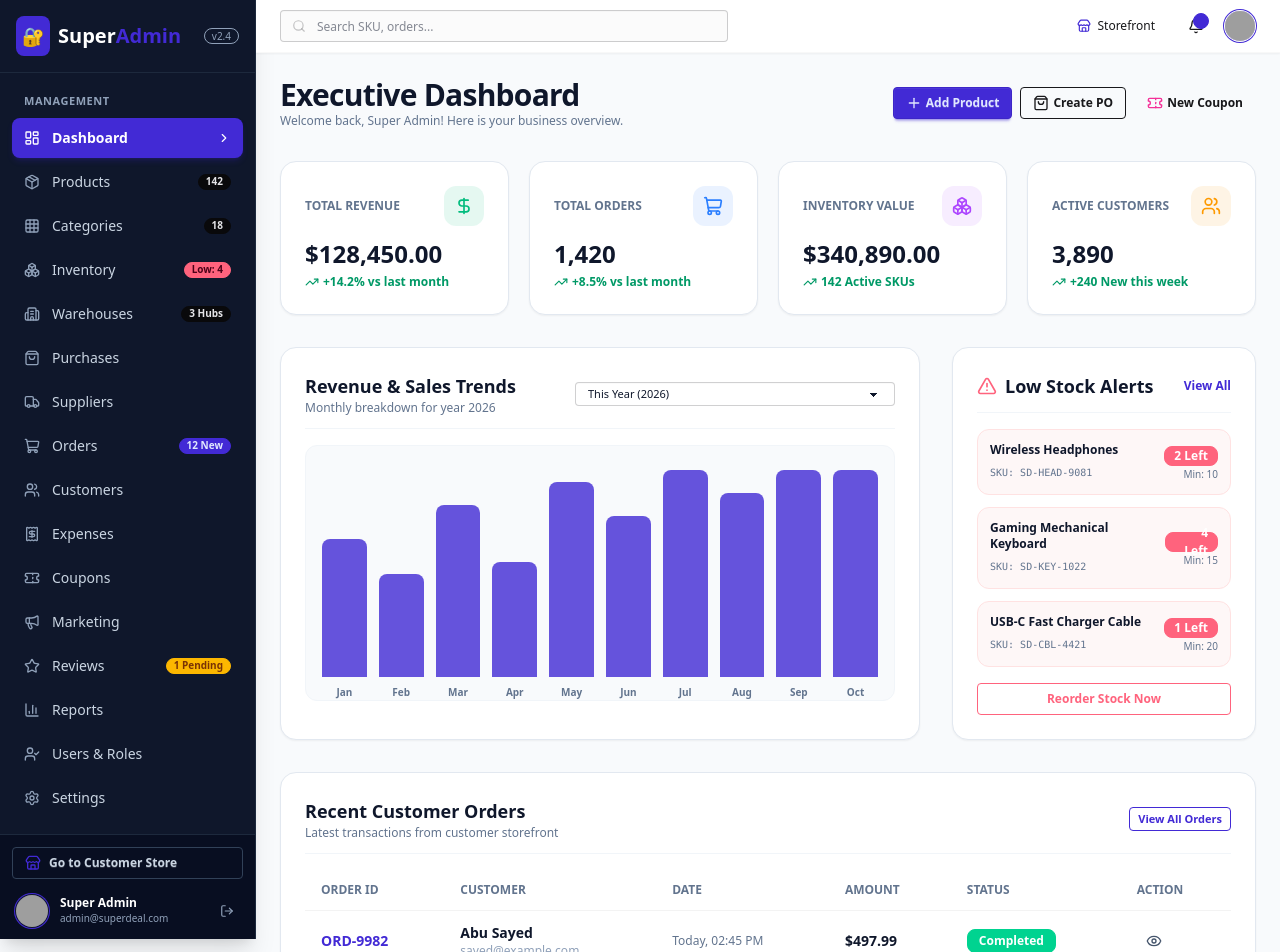
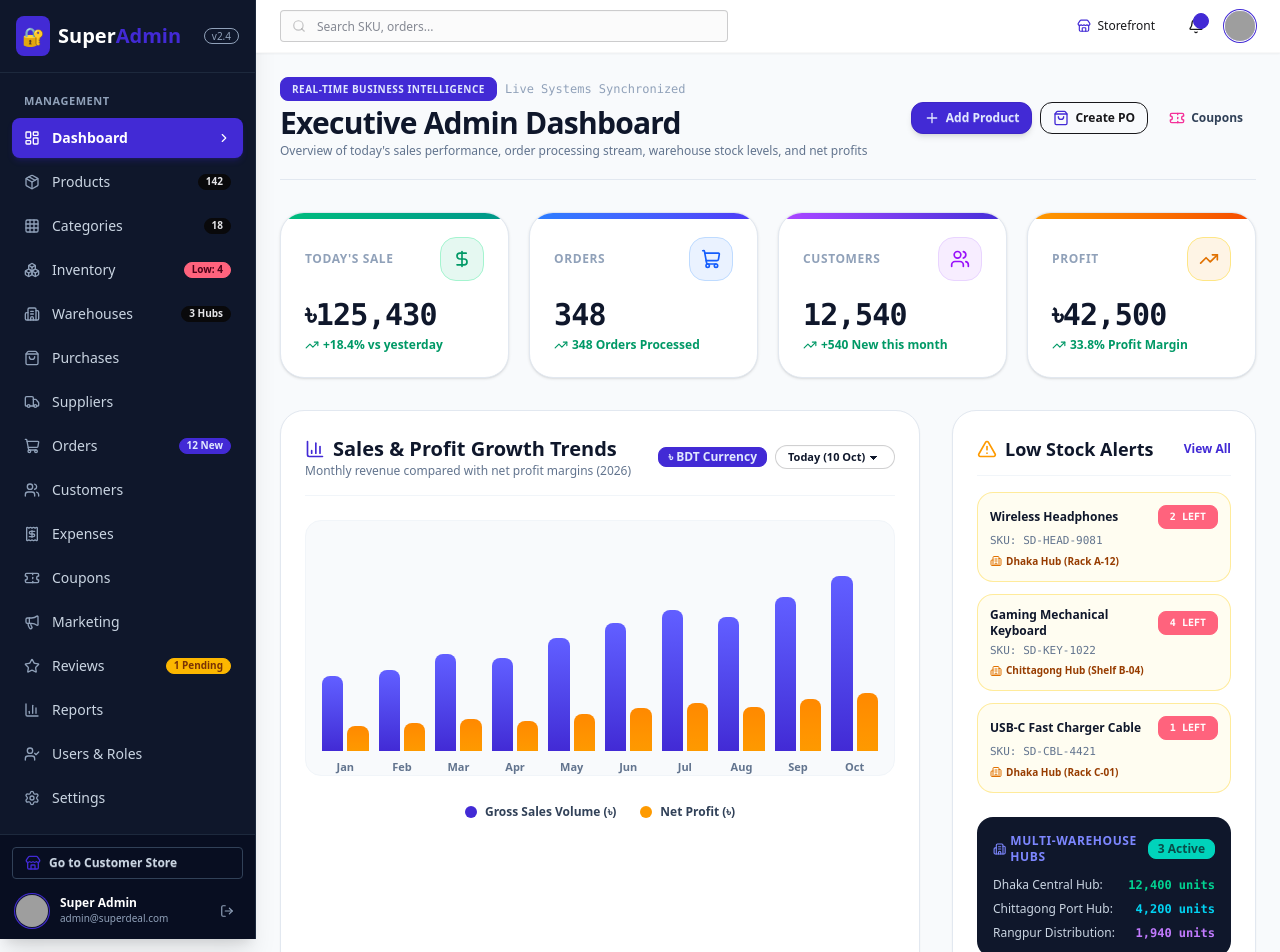
Before and after one commit to abusayedsohag/superdeal-invebtory-web, a Next.js app: page /admin/dashboard in a window 1280 px wide. Shown: the top 952 px of the page. Built offline with nearby package versions, Linux system fonts and the light colour scheme; grey boxes are pictures that could not be loaded.

Commit message:
admin dashboard templete changed

```diff
--- a/app/admin/dashboard/page.tsx
+++ b/app/admin/dashboard/page.tsx
@@ -1,4 +1,7 @@
+"use client";
+
 import Link from "next/link";
+import { useState } from "react";
 import {
   DollarSign,
   ShoppingCart,
@@ -12,190 +15,333 @@ import {
   Ticket,
   BarChart3,
   Eye,
-  CheckCircle,
-  Clock
+  CheckCircle2,
+  Clock,
+  Building2,
+  Zap,
+  TrendingDown,
+  Layers,
+  ArrowRight,
+  ShieldCheck
 } from "lucide-react";
 
 export default function AdminDashboardPage() {
-  const kpiStats = [
-    { title: "Total Revenue", value: "\$128,450.00", change: "+14.2% vs last month", icon: DollarSign, color: "text-emerald-500 bg-emerald-500/10" },
-    { title: "Total Orders", value: "1,420", change: "+8.5% vs last month", icon: ShoppingCart, color: "text-blue-500 bg-blue-500/10" },
-    { title: "Inventory Value", value: "\$340,890.00", change: "142 Active SKUs", icon: Boxes, color: "text-purple-500 bg-purple-500/10" },
-    { title: "Active Customers", value: "3,890", change: "+240 New this week", icon: Users, color: "text-amber-500 bg-amber-500/10" }
+  const [timeFilter, setTimeFilter] = useState("today");
+
+  // EXACT SPECIFICATION 4 TOP CARDS
+  const topCards = [
+    {
+      title: "Today's Sale",
+      value: "৳125,430",
+      change: "+18.4% vs yesterday",
+      isUp: true,
+      icon: DollarSign,
+      bgGradient: "from-emerald-500 to-teal-600",
+      accentBg: "bg-emerald-500/10 text-emerald-600 border-emerald-200"
+    },
+    {
+      title: "Orders",
+      value: "348",
+      change: "348 Orders Processed",
+      isUp: true,
+      icon: ShoppingCart,
+      bgGradient: "from-blue-500 to-indigo-600",
+      accentBg: "bg-blue-500/10 text-blue-600 border-blue-200"
+    },
+    {
+      title: "Customers",
+      value: "12,540",
+      change: "+540 New this month",
+      isUp: true,
+      icon: Users,
+      bgGradient: "from-purple-500 to-indigo-700",
+      accentBg: "bg-purple-500/10 text-purple-600 border-purple-200"
+    },
+    {
+      title: "Profit",
+      value: "৳42,500",
+      change: "33.8% Profit Margin",
+      isUp: true,
+      icon: TrendingUp,
+      bgGradient: "from-amber-500 to-orange-600",
+      accentBg: "bg-amber-500/10 text-amber-600 border-amber-200"
+    }
   ];
 
+  // Recent Live Orders Stream
   const recentOrders = [
-    { id: "ORD-9982", customer: "Abu Sayed", email: "sayed@example.com", date: "Today, 02:45 PM", amount: "\$497.99", status: "Completed", badgeColor: "badge-success" },
-    { id: "ORD-9981", customer: "Jane Cooper", email: "jane@example.com", date: "Today, 01:15 PM", amount: "\$149.00", status: "Processing", badgeColor: "badge-primary" },
-    { id: "ORD-9980", customer: "Robert Fox", email: "fox@example.com", date: "Yesterday", amount: "\$89.99", status: "Pending", badgeColor: "badge-warning" },
-    { id: "ORD-9979", customer: "Cody Fisher", email: "cody@example.com", date: "Oct 05, 2026", amount: "\$310.50", status: "Completed", badgeColor: "badge-success" }
+    { id: "SD-10293", customer: "Rahim Ahmed", date: "Today, 02:45 PM", amount: 2450, payment: "bKash MFS", status: "Processing", badge: "badge-primary" },
+    { id: "SD-10294", customer: "Tanvir Hossain", date: "Today, 01:15 PM", amount: 1490, payment: "COD", status: "Confirmed", badge: "badge-info text-white" },
+    { id: "SD-10295", customer: "Sharmin Sultana", date: "Today, 11:30 AM", amount: 3200, payment: "Nagad MFS", status: "Packed", badge: "badge-secondary text-white" },
+    { id: "SD-10296", customer: "Mahmud Hasan", date: "Yesterday, 04:20 PM", amount: 890, payment: "COD", status: "Out for Delivery", badge: "bg-indigo-600 text-white" }
   ];
 
+  // Low Stock Warehouse Alerts
   const lowStockAlerts = [
-    { name: "Wireless Headphones", sku: "SD-HEAD-9081", stock: 2, minStock: 10 },
-    { name: "Gaming Mechanical Keyboard", sku: "SD-KEY-1022", stock: 4, minStock: 15 },
-    { name: "USB-C Fast Charger Cable", sku: "SD-CBL-4421", stock: 1, minStock: 20 },
+    { name: "Wireless Headphones", sku: "SD-HEAD-9081", stock: 2, minStock: 10, location: "Dhaka Hub (Rack A-12)" },
+    { name: "Gaming Mechanical Keyboard", sku: "SD-KEY-1022", stock: 4, minStock: 15, location: "Chittagong Hub (Shelf B-04)" },
+    { name: "USB-C Fast Charger Cable", sku: "SD-CBL-4421", stock: 1, minStock: 20, location: "Dhaka Hub (Rack C-01)" }
+  ];
+
+  // Monthly Revenue Data Mock for Bar Chart
+  const salesChartData = [
+    { month: "Jan", sales: 85, profit: 28 },
+    { month: "Feb", sales: 92, profit: 31 },
+    { month: "Mar", sales: 110, profit: 36 },
+    { month: "Apr", sales: 105, profit: 34 },
+    { month: "May", sales: 128, profit: 42 },
+    { month: "Jun", sales: 145, profit: 48 },
+    { month: "Jul", sales: 160, profit: 54 },
+    { month: "Aug", sales: 152, profit: 50 },
+    { month: "Sep", sales: 175, profit: 58 },
+    { month: "Oct", sales: 198, profit: 65 }
   ];
 
   return (
-    <div className="space-y-8">
-      {/* Top Header & Quick Actions */}
-      <div className="flex flex-col sm:flex-row sm:items-center justify-between gap-4">
+    <div className="space-y-8 max-w-7xl mx-auto pb-16">
+      {/* TOP EXECUTIVE BANNER & QUICK ACTIONS */}
+      <div className="flex flex-col lg:flex-row lg:items-center justify-between gap-4 border-b border-slate-200 pb-5">
         <div>
-          <h1 className="text-3xl font-black text-slate-900 tracking-tight">Executive Dashboard</h1>
-          <p className="text-xs text-slate-500">Welcome back, Super Admin! Here is your business overview.</p>
+          <div className="flex items-center gap-2">
+            <span className="badge badge-primary font-black text-[10px] uppercase tracking-wider">
+              Real-time Business Intelligence
+            </span>
+            <span className="text-xs text-slate-400 font-mono">Live Systems Synchronized</span>
+          </div>
+          <h1 className="text-3xl font-black text-slate-900 tracking-tight mt-1">
+            Executive Admin Dashboard
+          </h1>
+          <p className="text-xs text-slate-500 mt-0.5">
+            Overview of today's sales performance, order processing stream, warehouse stock levels, and net profits
+          </p>
         </div>
+
+        {/* Quick Actions Shortcuts */}
         <div className="flex items-center gap-2 flex-wrap">
-          <Link href="/admin/products" className="btn btn-sm btn-primary gap-1">
+          <Link href="/admin/products/new" className="btn btn-sm btn-primary font-bold rounded-xl gap-1.5 shadow-md">
             <Plus className="w-4 h-4" /> Add Product
           </Link>
-          <Link href="/admin/purchases" className="btn btn-sm btn-outline gap-1">
-            <ShoppingBag className="w-4 h-4" /> Create PO
+          <Link href="/admin/purchases" className="btn btn-sm btn-outline font-bold rounded-xl gap-1.5">
+            <ShoppingBag className="w-4 h-4 text-primary" /> Create PO
           </Link>
-          <Link href="/admin/coupons" className="btn btn-sm btn-ghost gap-1">
-            <Ticket className="w-4 h-4 text-secondary" /> New Coupon
+          <Link href="/admin/coupons" className="btn btn-sm btn-ghost font-bold rounded-xl gap-1.5 text-slate-700 hover:text-slate-900">
+            <Ticket className="w-4 h-4 text-secondary" /> Coupons
           </Link>
         </div>
       </div>
 
-      {/* KPI Cards Grid */}
+      {/* 4 TOP SPECIFICATION CARDS (Cleanest & Most Beautiful UI Layout) */}
       <div className="grid grid-cols-1 sm:grid-cols-2 lg:grid-cols-4 gap-5">
-        {kpiStats.map((kpi, idx) => {
-          const Icon = kpi.icon;
+        {topCards.map((card, idx) => {
+          const Icon = card.icon;
+
           return (
-            <div key={idx} className="bg-white p-6 rounded-2xl border border-slate-200 shadow-xs space-y-3">
+            <div
+              key={idx}
+              className="bg-white p-6 rounded-3xl border border-slate-200 shadow-sm hover:shadow-xl transition-all duration-300 relative overflow-hidden group space-y-4"
+            >
+              {/* Subtle top accent bar */}
+              <div className={`h-1.5 w-full absolute top-0 left-0 bg-gradient-to-r ${card.bgGradient}`}></div>
+
               <div className="flex items-center justify-between">
-                <span className="text-xs font-bold text-slate-500 uppercase">{kpi.title}</span>
-                <div className={`p-2.5 rounded-xl ${kpi.color}`}>
+                <span className="text-xs font-black text-slate-400 uppercase tracking-wider">
+                  {card.title}
+                </span>
+                <div className={`w-11 h-11 rounded-2xl border flex items-center justify-center transition-transform group-hover:scale-110 ${card.accentBg}`}>
                   <Icon className="w-5 h-5" />
                 </div>
               </div>
+
               <div>
-                <h3 className="text-2xl font-black text-slate-900">{kpi.value}</h3>
-                <span className="text-xs font-semibold text-emerald-600 flex items-center gap-1 mt-1">
-                  <TrendingUp className="w-3.5 h-3.5" /> {kpi.change}
-                </span>
+                <h3 className="text-3xl font-black text-slate-900 font-mono tracking-tight">
+                  {card.value}
+                </h3>
+                <div className="flex items-center gap-1 text-xs font-extrabold text-emerald-600 mt-1">
+                  <TrendingUp className="w-3.5 h-3.5" />
+                  <span>{card.change}</span>
+                </div>
               </div>
             </div>
           );
         })}
       </div>
 
-      {/* Analytics & Low Stock Row */}
+      {/* MIDDLE ROW: REVENUE TRENDS & WAREHOUSE HEALTH */}
       <div className="grid grid-cols-1 lg:grid-cols-3 gap-8">
-        {/* Sales Overview Chart Mock */}
-        <div className="lg:col-span-2 bg-white p-6 rounded-2xl border border-slate-200 shadow-xs space-y-4">
-          <div className="flex items-center justify-between border-b border-slate-100 pb-3">
+
+        {/* Left 2 Cols: Sales & Profit Growth Chart */}
+        <div className="lg:col-span-2 bg-white p-6 rounded-3xl border border-slate-200 shadow-xs space-y-6">
+          <div className="flex flex-col sm:flex-row sm:items-center justify-between gap-4 border-b border-slate-100 pb-4">
             <div>
-              <h3 className="font-bold text-lg text-slate-900">Revenue & Sales Trends</h3>
-              <p className="text-xs text-slate-500">Monthly breakdown for year 2026</p>
+              <h3 className="font-black text-xl text-slate-900 flex items-center gap-2">
+                <BarChart3 className="w-5 h-5 text-primary" /> Sales & Profit Growth Trends
+              </h3>
+              <p className="text-xs text-slate-500">Monthly revenue compared with net profit margins (2026)</p>
             </div>
-            <select className="select select-xs select-bordered">
-              <option>This Year (2026)</option>
-              <option>Last 30 Days</option>
-            </select>
+
+            <div className="flex items-center gap-2">
+              <span className="badge badge-sm badge-primary font-bold">৳ BDT Currency</span>
+              <select
+                value={timeFilter}
+                onChange={(e) => setTimeFilter(e.target.value)}
+                className="select select-xs select-bordered font-bold focus:outline-none rounded-xl"
+              >
+                <option value="today">Today (10 Oct)</option>
+                <option value="this_month">This Month</option>
+                <option value="year">Year 2026</option>
+              </select>
+            </div>
           </div>
 
-          {/* Graphical Mock Bar Chart */}
-          <div className="h-64 flex items-end justify-between gap-3 pt-6 px-4 bg-slate-50 rounded-xl border border-slate-100">
-            {[
-              { month: "Jan", height: "60%" },
-              { month: "Feb", height: "45%" },
-              { month: "Mar", height: "75%" },
-              { month: "Apr", height: "50%" },
-              { month: "May", height: "85%" },
-              { month: "Jun", height: "70%" },
-              { month: "Jul", height: "95%" },
-              { month: "Aug", height: "80%" },
-              { month: "Sep", height: "90%" },
-              { month: "Oct", height: "100%" }
-            ].map((bar, idx) => (
-              <div key={idx} className="flex-1 flex flex-col items-center gap-2 h-full justify-end">
-                <div
-                  className="w-full bg-primary/80 hover:bg-primary rounded-t-lg transition-all"
-                  style={{ height: bar.height }}
-                ></div>
-                <span className="text-[10px] font-bold text-slate-500">{bar.month}</span>
+          {/* Visual Bar Chart Graph Simulation */}
+          <div className="h-64 flex items-end justify-between gap-2.5 pt-8 px-4 bg-slate-50 rounded-2xl border border-slate-100">
+            {salesChartData.map((d, i) => (
+              <div key={i} className="flex-1 flex flex-col items-center gap-2 group relative">
+                {/* Tooltip Hover */}
+                <div className="opacity-0 group-hover:opacity-100 transition-opacity absolute -top-10 bg-slate-900 text-white text-[10px] font-mono py-1 px-2 rounded-lg pointer-events-none shadow-lg z-20 whitespace-nowrap">
+                  Sales: ৳{d.sales}K | Profit: ৳{d.profit}K
+                </div>
+
+                {/* Bars */}
+                <div className="w-full flex items-end justify-center gap-1 h-44">
+                  <div
+                    className="w-1/2 bg-gradient-to-t from-primary to-indigo-500 rounded-t-lg transition-all group-hover:brightness-110"
+                    style={{ height: `${(d.sales / 200) * 100}%` }}
+                  ></div>
+                  <div
+                    className="w-1/2 bg-gradient-to-t from-amber-500 to-orange-400 rounded-t-lg transition-all group-hover:brightness-110"
+                    style={{ height: `${(d.profit / 200) * 100}%` }}
+                  ></div>
+                </div>
+
+                <span className="text-[11px] font-bold text-slate-500">{d.month}</span>
               </div>
             ))}
           </div>
+
+          {/* Chart Legend */}
+          <div className="flex items-center justify-center gap-6 text-xs font-bold pt-1">
+            <div className="flex items-center gap-2">
+              <span className="w-3 h-3 rounded-full bg-primary inline-block"></span>
+              <span className="text-slate-700">Gross Sales Volume (৳)</span>
+            </div>
+            <div className="flex items-center gap-2">
+              <span className="w-3 h-3 rounded-full bg-amber-500 inline-block"></span>
+              <span className="text-slate-700">Net Profit (৳)</span>
+            </div>
+          </div>
         </div>
 
-        {/* Low Stock Warning Panel */}
-        <div className="bg-white p-6 rounded-2xl border border-slate-200 shadow-xs space-y-4 h-fit">
-          <div className="flex items-center justify-between border-b border-slate-100 pb-3">
-            <h3 className="font-bold text-lg text-slate-900 flex items-center gap-2">
-              <AlertTriangle className="w-5 h-5 text-error" /> Low Stock Alerts
-            </h3>
-            <Link href="/admin/inventory" className="text-xs text-primary font-bold hover:underline">
-              View All
-            </Link>
+        {/* Right 1 Col: Low Stock Alerts & Multi-Warehouse Hubs */}
+        <div className="bg-white p-6 rounded-3xl border border-slate-200 shadow-xs space-y-6 flex flex-col justify-between">
+          <div>
+            <div className="flex items-center justify-between border-b border-slate-100 pb-3">
+              <h3 className="font-black text-lg text-slate-900 flex items-center gap-2">
+                <AlertTriangle className="w-5 h-5 text-amber-500" /> Low Stock Alerts
+              </h3>
+              <Link href="/admin/inventory" className="text-xs font-extrabold text-primary hover:underline">
+                View All
+              </Link>
+            </div>
+
+            <div className="space-y-3 mt-4">
+              {lowStockAlerts.map((item, idx) => (
+                <div key={idx} className="p-3 bg-amber-50/70 rounded-2xl border border-amber-200/80 space-y-1">
+                  <div className="flex items-center justify-between text-xs">
+                    <span className="font-extrabold text-slate-900">{item.name}</span>
+                    <span className="badge badge-error text-white font-mono font-bold text-[10px]">
+                      {item.stock} LEFT
+                    </span>
+                  </div>
+                  <p className="text-[11px] text-slate-500 font-mono">SKU: {item.sku}</p>
+                  <p className="text-[10px] text-amber-800 font-semibold flex items-center gap-1">
+                    <Building2 className="w-3 h-3 text-amber-600" /> {item.location}
+                  </p>
+                </div>
+              ))}
+            </div>
           </div>
 
-          <div className="space-y-3">
-            {lowStockAlerts.map((item, idx) => (
-              <div key={idx} className="p-3 bg-red-50/60 rounded-xl border border-red-100 flex items-center justify-between">
-                <div>
-                  <h4 className="font-bold text-xs text-slate-900">{item.name}</h4>
-                  <span className="text-[10px] text-slate-500 font-mono">SKU: {item.sku}</span>
-                </div>
-                <div className="text-right">
-                  <span className="badge badge-error badge-sm text-white font-extrabold">{item.stock} Left</span>
-                  <p className="text-[10px] text-slate-500">Min: {item.minStock}</p>
-                </div>
+          {/* Warehouse Stock Hubs Widget */}
+          <div className="p-4 bg-slate-900 text-white rounded-2xl space-y-3">
+            <div className="flex items-center justify-between">
+              <span className="text-xs font-extrabold text-indigo-400 uppercase tracking-wider flex items-center gap-1">
+                <Building2 className="w-4 h-4" /> Multi-Warehouse Hubs
+              </span>
+              <span className="badge badge-accent badge-sm font-bold">3 Active</span>
+            </div>
+
+            <div className="space-y-2 text-xs font-medium">
+              <div className="flex justify-between">
+                <span className="text-slate-300">Dhaka Central Hub:</span>
+                <span className="font-mono font-bold text-emerald-400">12,400 units</span>
               </div>
-            ))}
+              <div className="flex justify-between">
+                <span className="text-slate-300">Chittagong Port Hub:</span>
+                <span className="font-mono font-bold text-cyan-400">4,200 units</span>
+              </div>
+              <div className="flex justify-between">
+                <span className="text-slate-300">Rangpur Distribution:</span>
+                <span className="font-mono font-bold text-purple-400">1,940 units</span>
+              </div>
+            </div>
           </div>
-          <Link href="/admin/inventory" className="btn btn-error btn-outline btn-sm btn-block text-xs font-bold">
-            Reorder Stock Now
-          </Link>
         </div>
+
       </div>
 
-      {/* Recent Orders Table */}
-      <div className="bg-white p-6 rounded-2xl border border-slate-200 shadow-xs space-y-4">
+      {/* BOTTOM ROW: RECENT ORDERS LIVE STREAM */}
+      <div className="bg-white rounded-3xl border border-slate-200 shadow-xs p-6 space-y-4">
         <div className="flex items-center justify-between border-b border-slate-100 pb-3">
           <div>
-            <h3 className="font-bold text-lg text-slate-900">Recent Customer Orders</h3>
-            <p className="text-xs text-slate-500">Latest transactions from customer storefront</p>
+            <h3 className="font-black text-xl text-slate-900 flex items-center gap-2">
+              <Clock className="w-5 h-5 text-primary" /> Live Customer Orders Stream
+            </h3>
+            <p className="text-xs text-slate-500">Real-time incoming orders and fulfillment status</p>
           </div>
-          <Link href="/admin/orders" className="btn btn-xs btn-outline btn-primary">
-            View All Orders
+          <Link href="/admin/orders" className="btn btn-xs btn-outline btn-primary font-bold rounded-xl gap-1">
+            Manage All Orders <ArrowRight className="w-3.5 h-3.5" />
           </Link>
         </div>
 
         <div className="overflow-x-auto">
           <table className="table w-full text-sm">
             <thead>
-              <tr className="text-xs text-slate-500 uppercase border-b border-slate-100">
+              <tr className="text-xs text-slate-500 uppercase bg-slate-50 border-b border-slate-200">
                 <th>Order ID</th>
                 <th>Customer</th>
-                <th>Date</th>
-                <th>Amount</th>
-                <th>Status</th>
-                <th>Action</th>
+                <th>Order Timestamp</th>
+                <th>Payment Method</th>
+                <th className="text-right">Total Amount</th>
+                <th>Fulfillment Status</th>
+                <th className="text-right">Action</th>
               </tr>
             </thead>
             <tbody className="divide-y divide-slate-100">
-              {recentOrders.map((order) => (
-                <tr key={order.id}>
-                  <td className="font-extrabold text-primary">{order.id}</td>
+              {recentOrders.map((o) => (
+                <tr key={o.id} className="hover:bg-slate-50/50">
+                  <td className="font-mono font-extrabold text-primary text-base">#{o.id}</td>
+                  <td className="font-bold text-slate-900">{o.customer}</td>
+                  <td className="text-xs text-slate-500 font-medium">{o.date}</td>
                   <td>
-                    <div>
-                      <p className="font-bold text-slate-900">{order.customer}</p>
-                      <p className="text-xs text-slate-400">{order.email}</p>
-                    </div>
-                  </td>
-                  <td className="text-xs text-slate-500">{order.date}</td>
-                  <td className="font-bold text-slate-900">{order.amount}</td>
-                  <td>
-                    <span className={`badge ${order.badgeColor} text-white font-bold text-xs`}>
-                      {order.status}
+                    <span className="badge badge-sm badge-outline font-bold text-slate-800">
+                      {o.payment}
                     </span>
                   </td>
+                  <td className="text-right font-mono font-black text-slate-900 text-base">
+                    ৳{o.amount.toLocaleString()}
+                  </td>
                   <td>
-                    <Link href="/admin/orders" className="btn btn-ghost btn-xs text-slate-600 hover:text-primary">
-                      <Eye className="w-4 h-4" />
+                    <span className={`badge ${o.badge} font-extrabold text-xs px-2.5 py-1`}>
+                      {o.status}
+                    </span>
+                  </td>
+                  <td className="text-right">
+                    <Link
+                      href="/admin/orders"
+                      className="btn btn-xs btn-primary font-bold rounded-lg gap-1"
+                    >
+                      <Eye className="w-3.5 h-3.5" /> View
                     </Link>
                   </td>
                 </tr>
```
